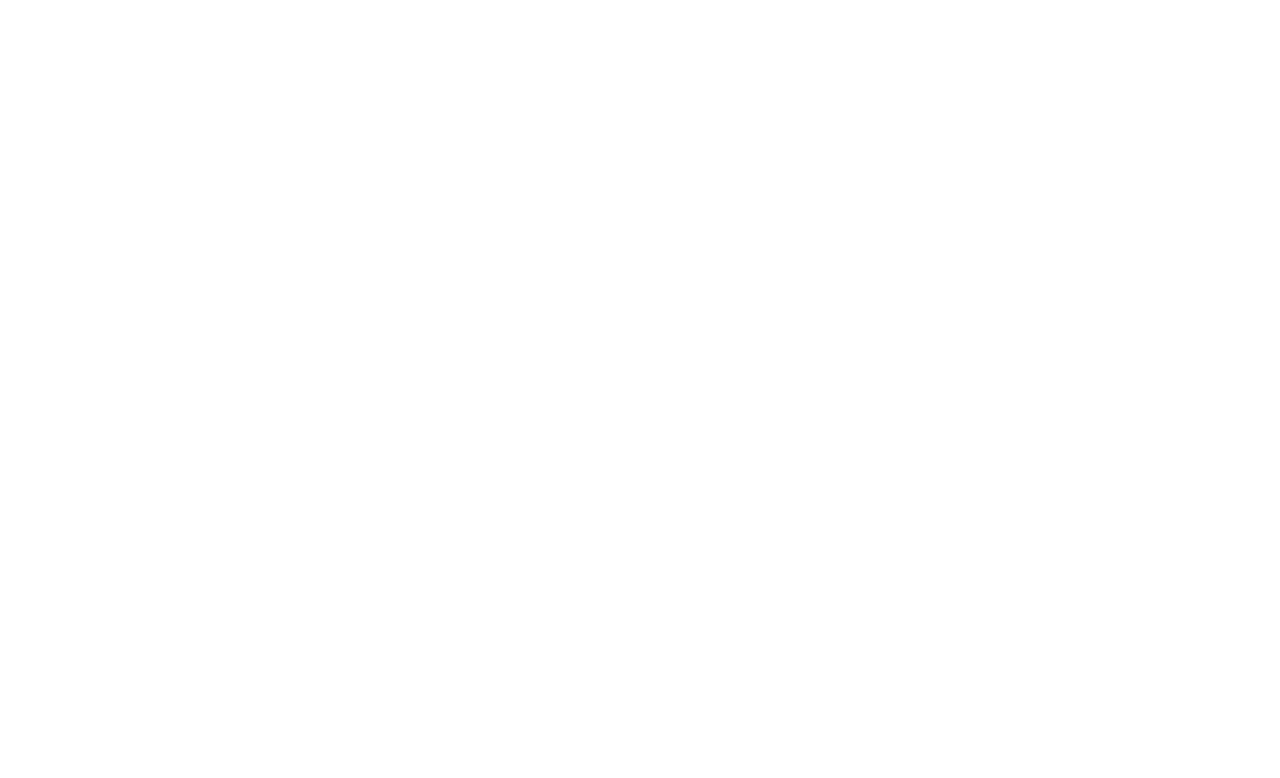
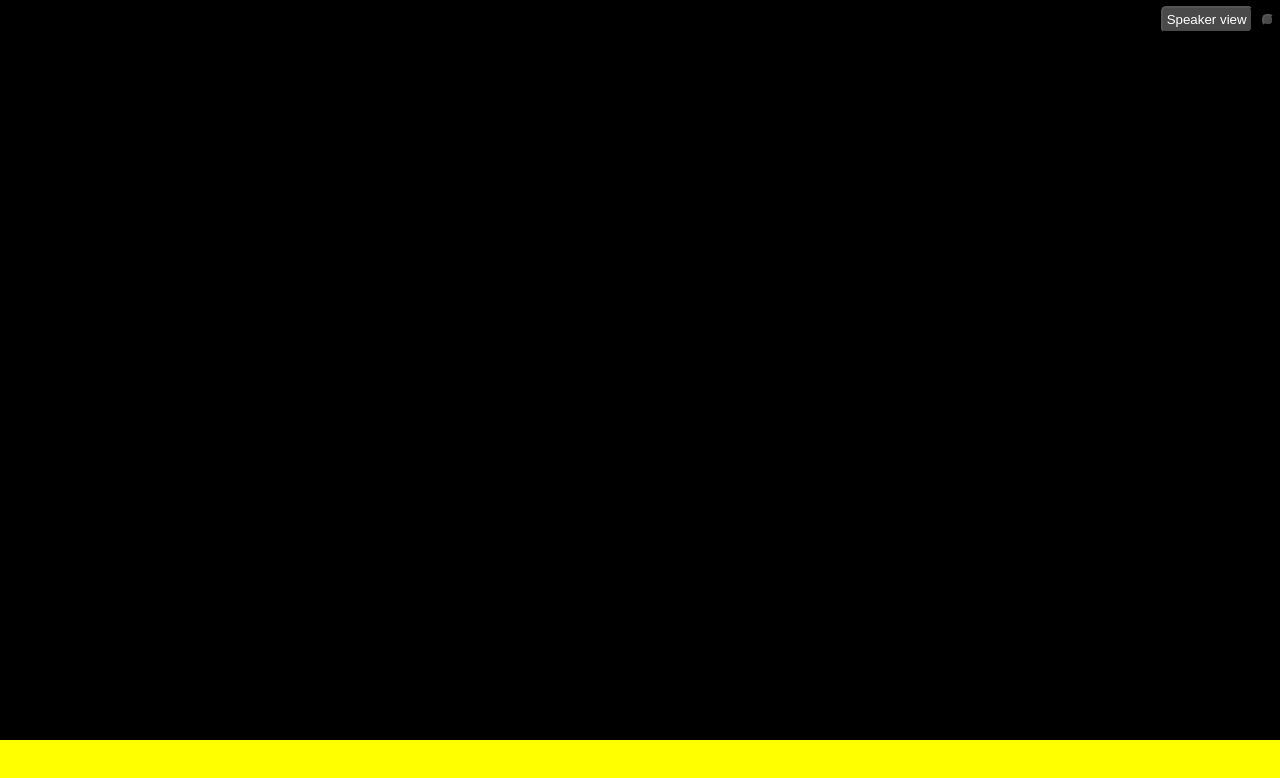
Before and after one commit to jacopo35/html-css-zoom, a plain HTML site: page index.html in a window 1280 px wide. Drawn offline with nearby package versions, Linux system fonts and the light colour scheme.

Commit message:
start-header & footer

```diff
--- a/css/style.css
+++ b/css/style.css
@@ -5,6 +5,57 @@
 }
 
 html{
-    font-size: 100%;
-    font-family: 'Open Sans', sans-serif;;
+    font-size: 80%;
+    font-family: 'Open Sans', sans-serif;
+    color: white;
 }
+
+body{
+   background-color: black;
+}
+
+.container {
+    width: 100%;
+    height: 100vh;
+}
+
+header {
+    position: fixed;
+    top: 0;
+    left: 0;
+    width: 100%;
+    z-index: 999;
+    background-color: black;
+}
+
+.flex-header {
+    display: flex;
+    justify-content: flex-end;
+    color: white;
+    margin: 0.5em;
+}
+
+header button {
+    background-color: #4a4a4a;
+    color: white;
+    padding: 0.3em;
+    border-radius: 5px;
+}
+
+header .margin-r {
+    margin-right: 0.7em;
+}
+
+footer {
+    position:fixed;
+    bottom: 0;
+    left: 0;
+    width: 100%;
+    z-index: 999;
+    height: 60px;
+    background-color: yellow;
+}
+
+.flex-footer {
+    display: flex;
+}
--- a/index.html
+++ b/index.html
@@ -12,22 +12,40 @@
     <title>Fake Zoom</title>
 </head>
 
-<!--inizio body-->
+   <!--inizio body-->
 <body>
 
+<div class="container">
+
     <!--inizio header-->
-    <header></header>
+ <header>
+  <div class="flex-header">
+   <div class="margin-r">
+    <button><i class="fas fa-th"></i> Speaker view</button>
+   </div>
+  <div>
+    <button><i class="fas fa-expand-arrows-alt"></i> </button>
+  </div>
+</div>
+</header>
     <!--fine header-->
 
     <!--inizio main-->
-    <main></main>
+<main></main>
     <!--fine main-->
 
     <!--inizio footer-->
-    <footer></footer>
+<footer>
+    <div class="flex-footer">
+     <div class="col-l"></div>
+     <div class="col-m"></div>
+     <div class="col-r"></div>
+    </div>
+</footer>
     <!--fine footer-->
 
+</div>
 </body>
-<!--fine body-->
+    <!--fine body-->
 
 </html>
```
